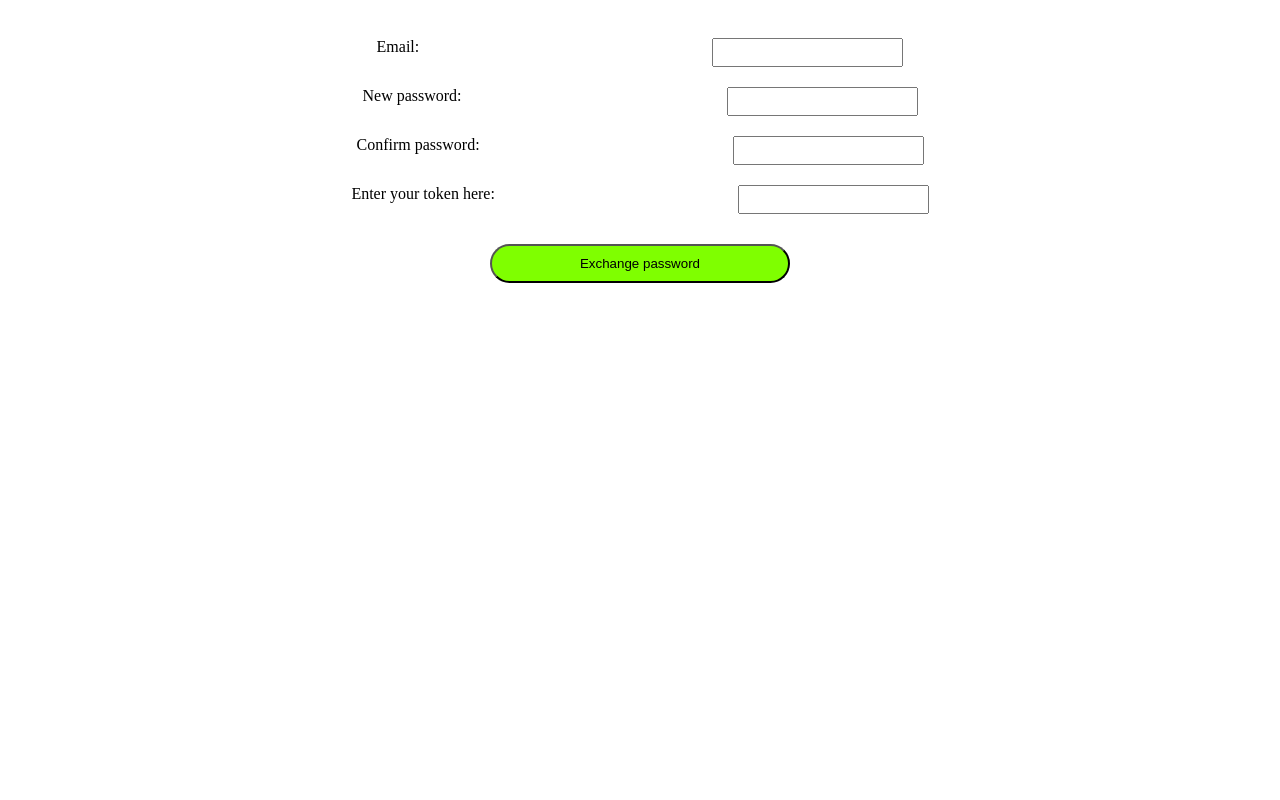
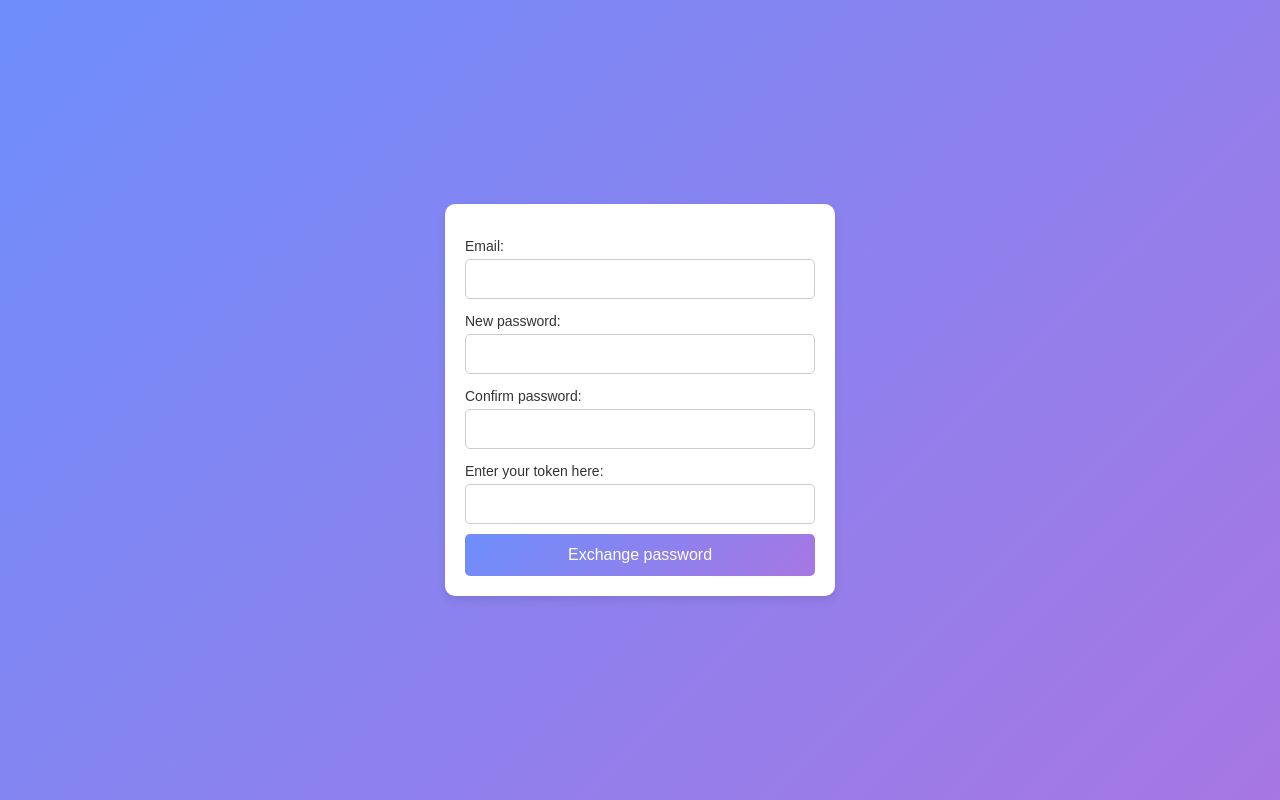
Before and after one commit to dmytrik/form-reset-password, a plain HTML site: page index.html in a window 1280 px wide. Drawn offline with Linux system fonts and the light colour scheme.

Commit message:
add styles

```diff
--- a/style.css
+++ b/style.css
@@ -1,34 +1,67 @@
-p {
+body {
+    font-family: Arial, sans-serif;
+    background: linear-gradient(135deg, #6e8efb, #a777e3);
+    display: flex;
+    justify-content: center;
+    align-items: center;
+    height: 100vh;
     margin: 0;
-    padding: 0;
 }
-input {
-    padding: 5px;
+
+.wrapper {
+    background: #fff;
+    padding: 20px;
+    border-radius: 10px;
+    box-shadow: 0px 4px 10px rgba(0, 0, 0, 0.1);
+    width: 350px;
+    display: block;
+    margin: 0 auto;
 }
-.wrapper {
-    width: 1200px;
-    margin: 0 auto;
-    padding: 20px;
+
+.form-label p {
+    font-size: 14px;
+    margin-bottom: 5px;
+    color: #333;
+    text-align: left;
 }
+
 .form-label {
-    margin: 10px;
-    display: flex;
-    justify-content: space-around;
-}
-.reset-password-form {
     display: flex;
     flex-direction: column;
-    width: 70%;
-    margin: 0 auto;
 }
+
+input {
+    padding: 10px;
+    border: 1px solid #ccc;
+    border-radius: 5px;
+    font-size: 16px;
+    outline: none;
+    transition: border-color 0.3s;
+}
+
+input:focus {
+    border-color: #6e8efb;
+}
+
 .submit-btn {
-    width: 300px;
-    border-radius: 20px;
-    padding: 10px;
-    display: block;
-    background-color: chartreuse;
-    margin: 20px auto 0 auto;
+    width: 100%;
+    padding: 12px;
+    background: linear-gradient(135deg, #6e8efb, #a777e3);
+    border: none;
+    border-radius: 5px;
+    color: white;
+    font-size: 16px;
+    cursor: pointer;
+    margin-top: 10px;
+    transition: background 0.3s;
 }
+
 .submit-btn:hover {
-    cursor: pointer;
+    background: linear-gradient(135deg, #5a79e5, #905bc4);
 }
+
+@media (max-width: 400px) {
+    .wrapper {
+        width: 90%;
+    }
+}
```
